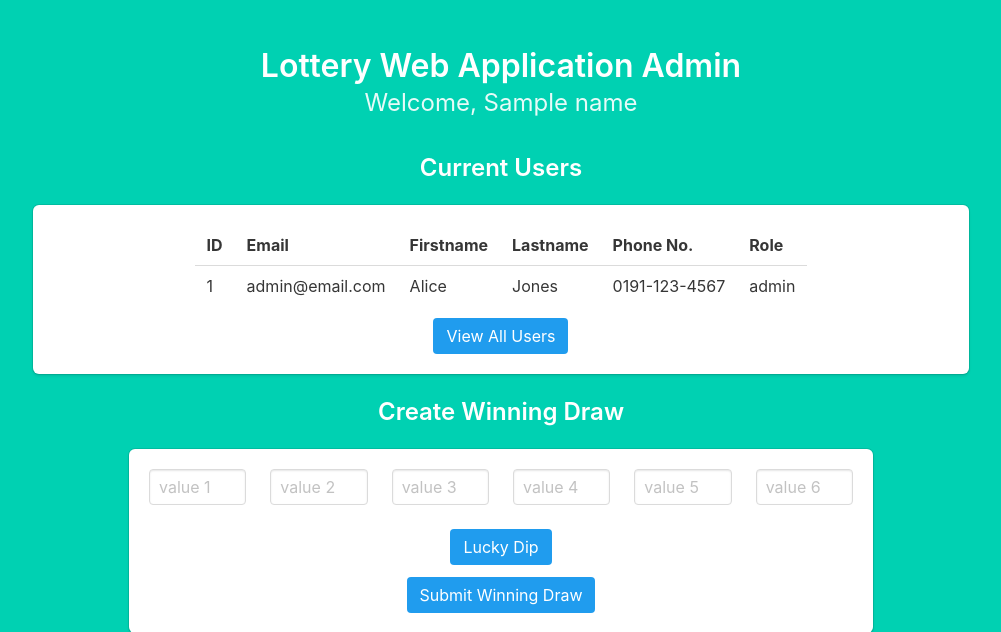
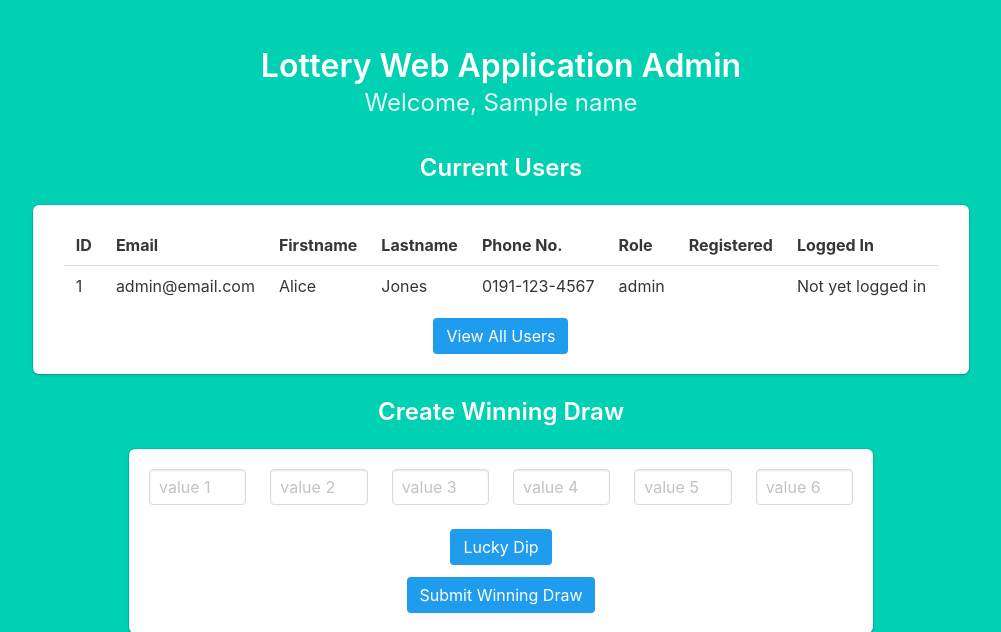
Before and after one commit to sakaicodes/LotteryWebApp, a Flask app: template templates/admin/admin.html in a window 1280 px wide. Shown: the part 52-684 px from the top of the page, without its empty margins (139-1140 px from the left). Run offline with Flask 2, Linux system fonts and the light colour scheme; data comes from the database, SQL or seed files in the repository; the template is opened without the code that fills it: values that come from a table or form of the project are taken from there, most other values are stand-ins (such as "Sample title", 1, 10 or a date in 2020); some libraries are stand-ins or nearby versions.

Commit message:
Updated HTML in admin.admin to show login and registration data when viewing users

```diff
--- a/templates/admin/admin.html
+++ b/templates/admin/admin.html
@@ -30,6 +30,8 @@
                             <th>Lastname</th>
                             <th>Phone No.</th>
                             <th>Role</th>
+                            <th>Registered</th>
+                            <th>Logged In</th>
                         </tr>
                         {% for user in current_users %}
                             <tr>
@@ -39,6 +41,13 @@
                                 <td>{{ user.lastname }}</td>
                                 <td>{{ user.phone }}</td>
                                 <td>{{ user.role }}</td>
+                                <td>{{ user.registered_on.strftime('%d/%m/%Y %H:%M:%S') }}</td>
+                                {% if user.current_login %}
+                                    <td>{{ user.current_login.strftime('%d/%m/%Y %H:%M:%S') }}</td>
+                                {% else %}
+                                    <td>Not yet logged in</td>
+                                {% endif %}
+
                             </tr>
                         {% endfor %}
                     </table>
```
